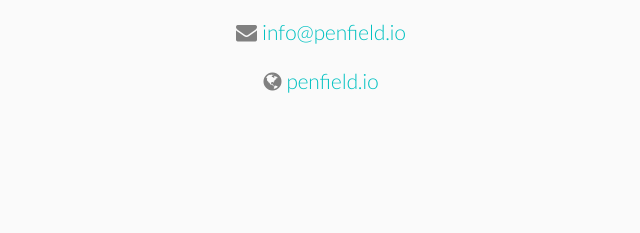
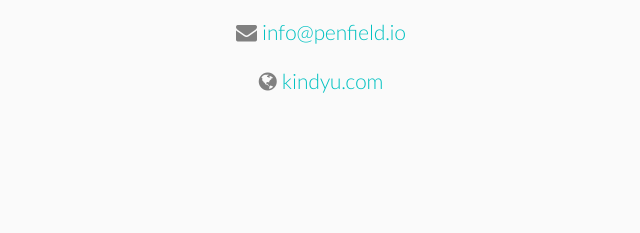
Before and after one commit to penfield-io/penfield-io.github.io, a plain HTML site: page index.html in a window 1280 px wide. Shown: the part 9366-9599 px from the top of the page, 319-959 px from the left. Drawn offline with nearby package versions, Linux system fonts and the light colour scheme.

Commit message:
to kindyu

```diff
--- a/index.html
+++ b/index.html
@@ -562,7 +562,7 @@
 <br>
 63000 Cyberjaya,<br>Selangor, Malaysia</p> -->
                         <p class="lead"><i class="fa fa-envelope margin-right-5"></i><a href="mailto:info@penfield.io">info@penfield.io</a></p>
-                        <p class="lead"><i class="fa fa-globe margin-right-5"></i><a href="#">penfield.io</a></p>
+                        <p class="lead"><i class="fa fa-globe margin-right-5"></i><a href="#">kindyu.com</a></p>
                     </div>
                 </div><!-- end col-sm-5 -->
 
```
